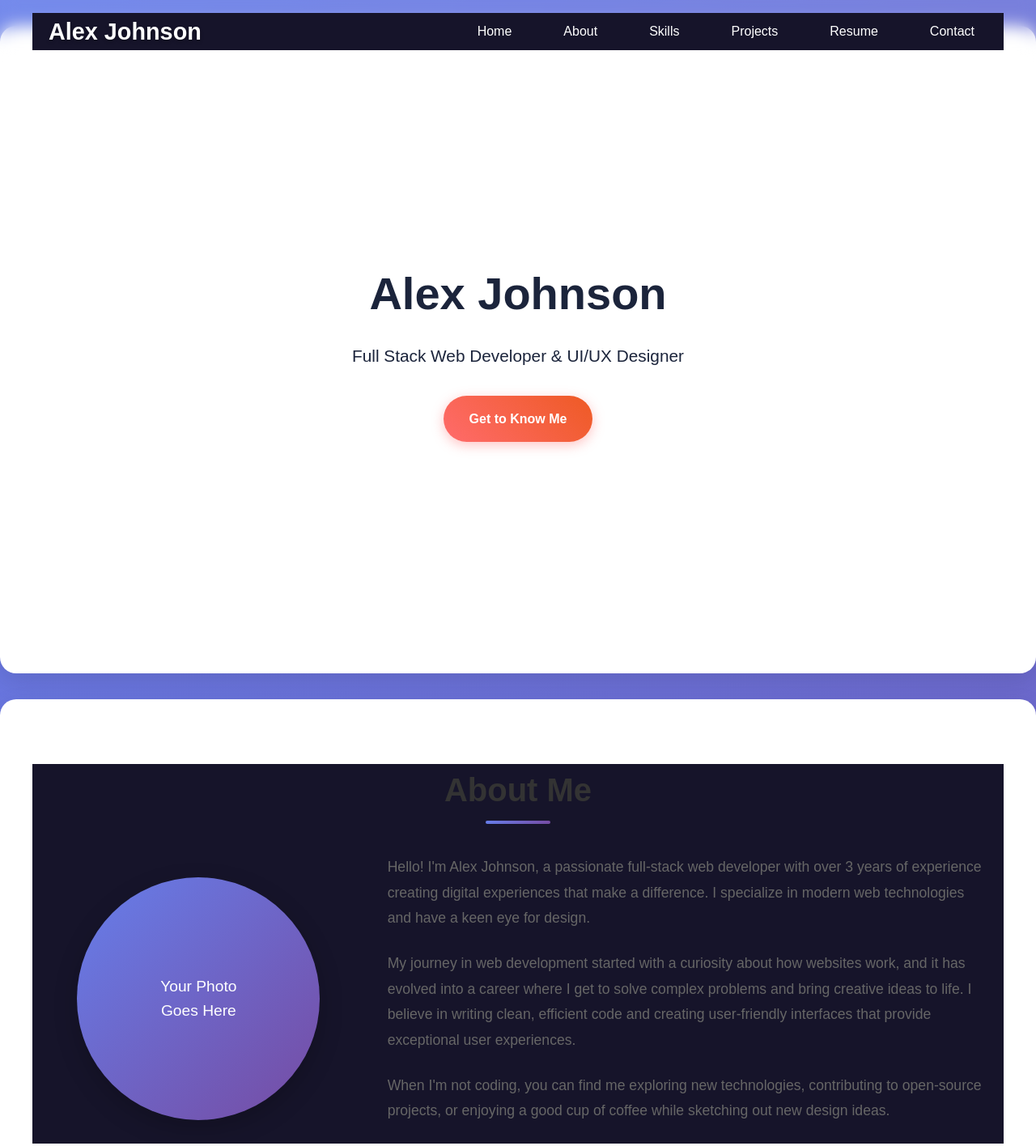
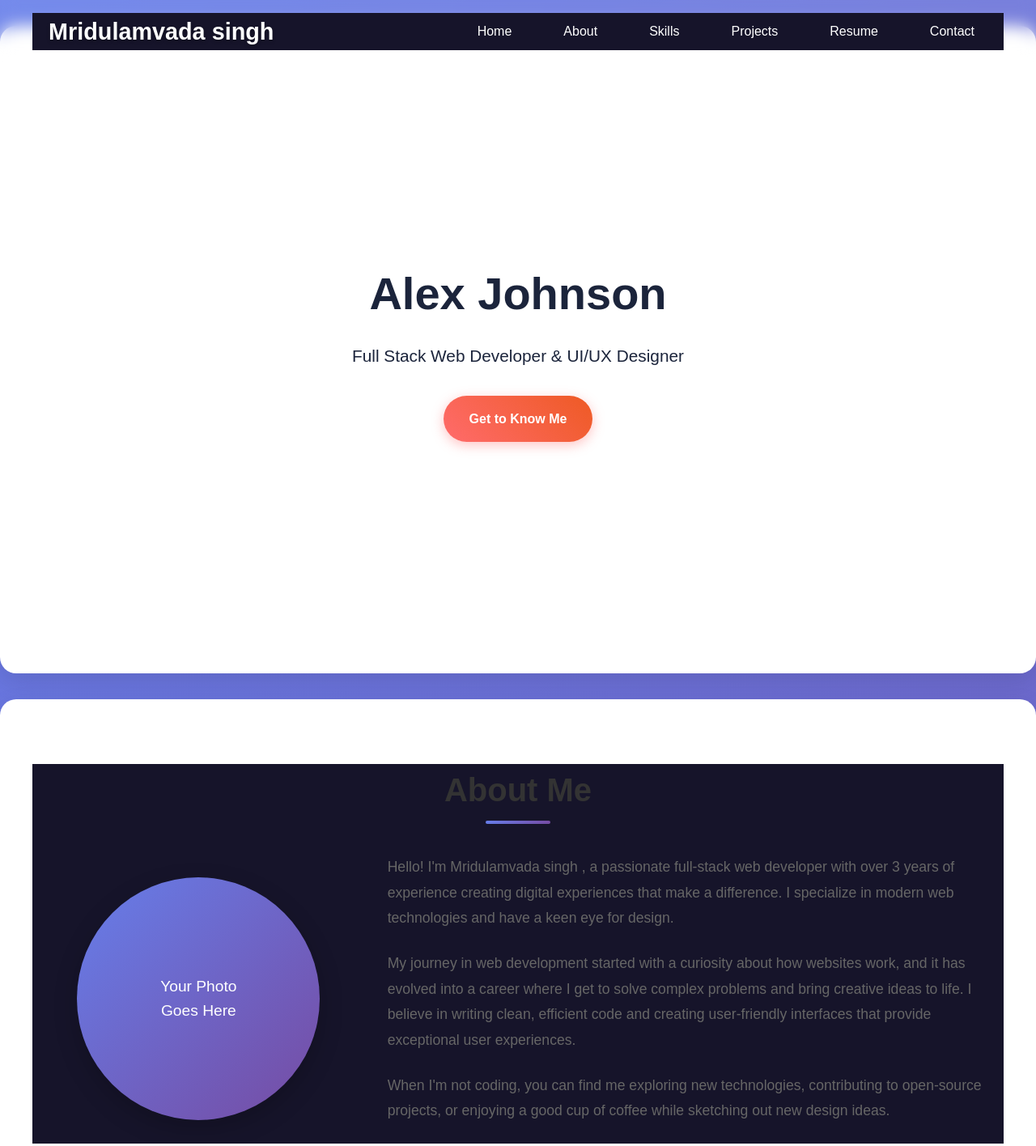
Before and after one commit to pinkfrog101/CODESOFT, a plain HTML site: page Portfolio(1)/index.html in a window 1280 px wide. Shown: the top 1416 px of the page at 81% size. Drawn offline with Linux system fonts and the light colour scheme.

Commit message:
Update index.html

```diff
--- a/Portfolio(1)/index.html
+++ b/Portfolio(1)/index.html
@@ -12,7 +12,7 @@
 
     <header>
         <nav class="container">
-            <a href="#" class="logo">Alex Johnson</a>
+            <a href="#" class="logo">Mridulamvada singh</a>
             <ul class="nav-links">
                 <li><a href="#home">Home</a></li>
                 <li><a href="#about">About</a></li>
@@ -42,7 +42,7 @@
                     <p>Your Photo<br>Goes Here</p>
                 </div>
                 <div class="bio">
-                    <p>Hello! I'm Alex Johnson, a passionate full-stack web developer with over 3 years of experience creating digital experiences that make a difference. I specialize in modern web technologies and have a keen eye for design.</p>
+                    <p>Hello! I'm Mridulamvada singh , a passionate full-stack web developer with over 3 years of experience creating digital experiences that make a difference. I specialize in modern web technologies and have a keen eye for design.</p>
 
                     <p>My journey in web development started with a curiosity about how websites work, and it has evolved into a career where I get to solve complex problems and bring creative ideas to life. I believe in writing clean, efficient code and
                         creating user-friendly interfaces that provide exceptional user experiences.</p>
@@ -148,7 +148,7 @@
                 <div class="contact-info">
                     <div class="contact-item">
                         <h3>📧 Email</h3>
-                        <p>alex.johnson@email.com</p>
+                        <p>Mridulamvadasingh@email.com</p>
                     </div>
                     <div class="contact-item">
                         <h3>📱 Phone</h3>
@@ -156,11 +156,11 @@
                     </div>
                     <div class="contact-item">
                         <h3>🌐 LinkedIn</h3>
-                        <p>linkedin.com/in/alexjohnson</p>
+                        <p>linkedin.com/in/Mridulamvada singh</p>
                     </div>
                     <div class="contact-item">
                         <h3>💼 GitHub</h3>
-                        <p>github.com/alexjohnson</p>
+                        <p>github.com/Mridulamvadasingh</p>
                     </div>
                 </div>
                 <div class="contact-form">
```
